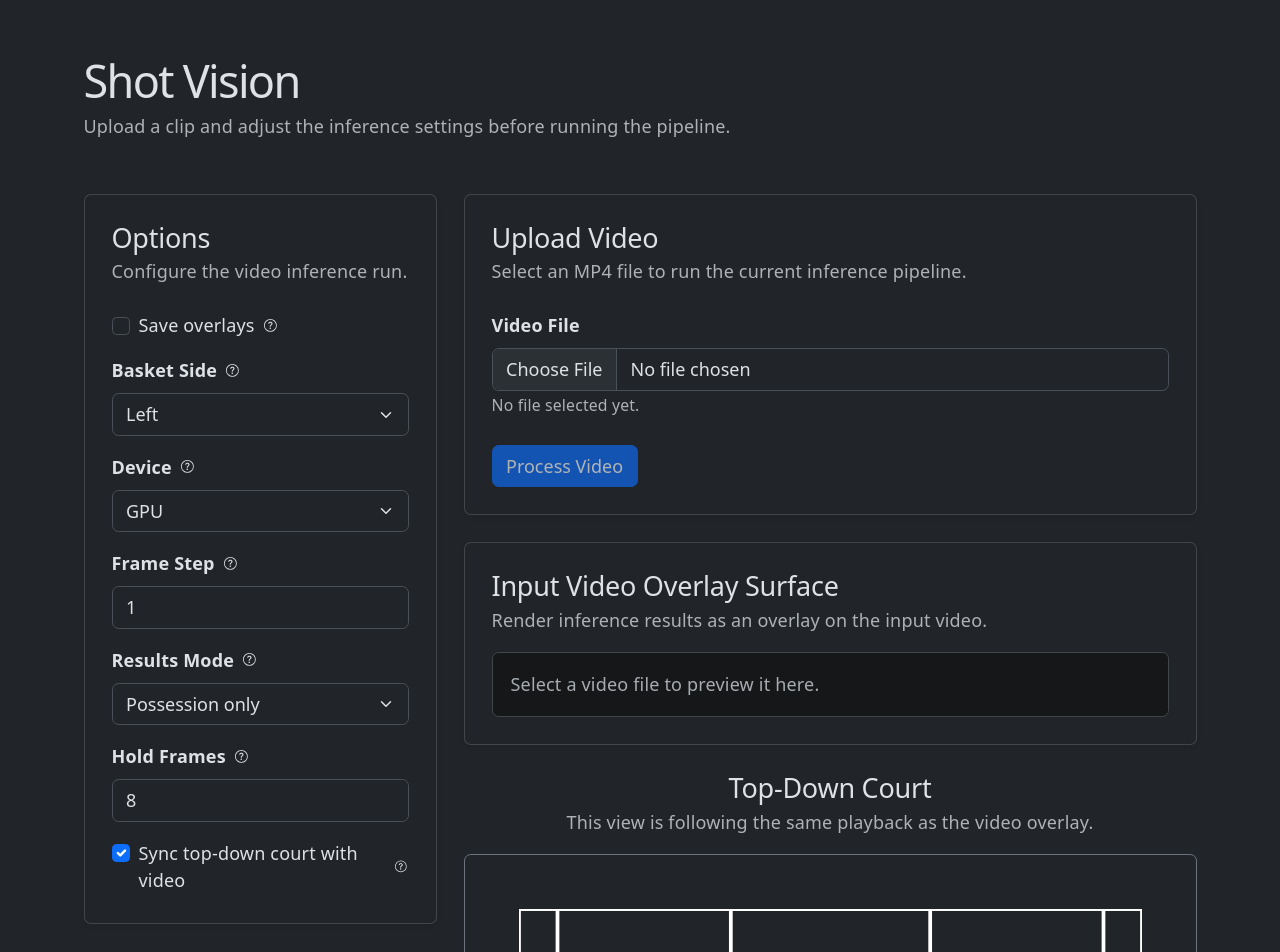
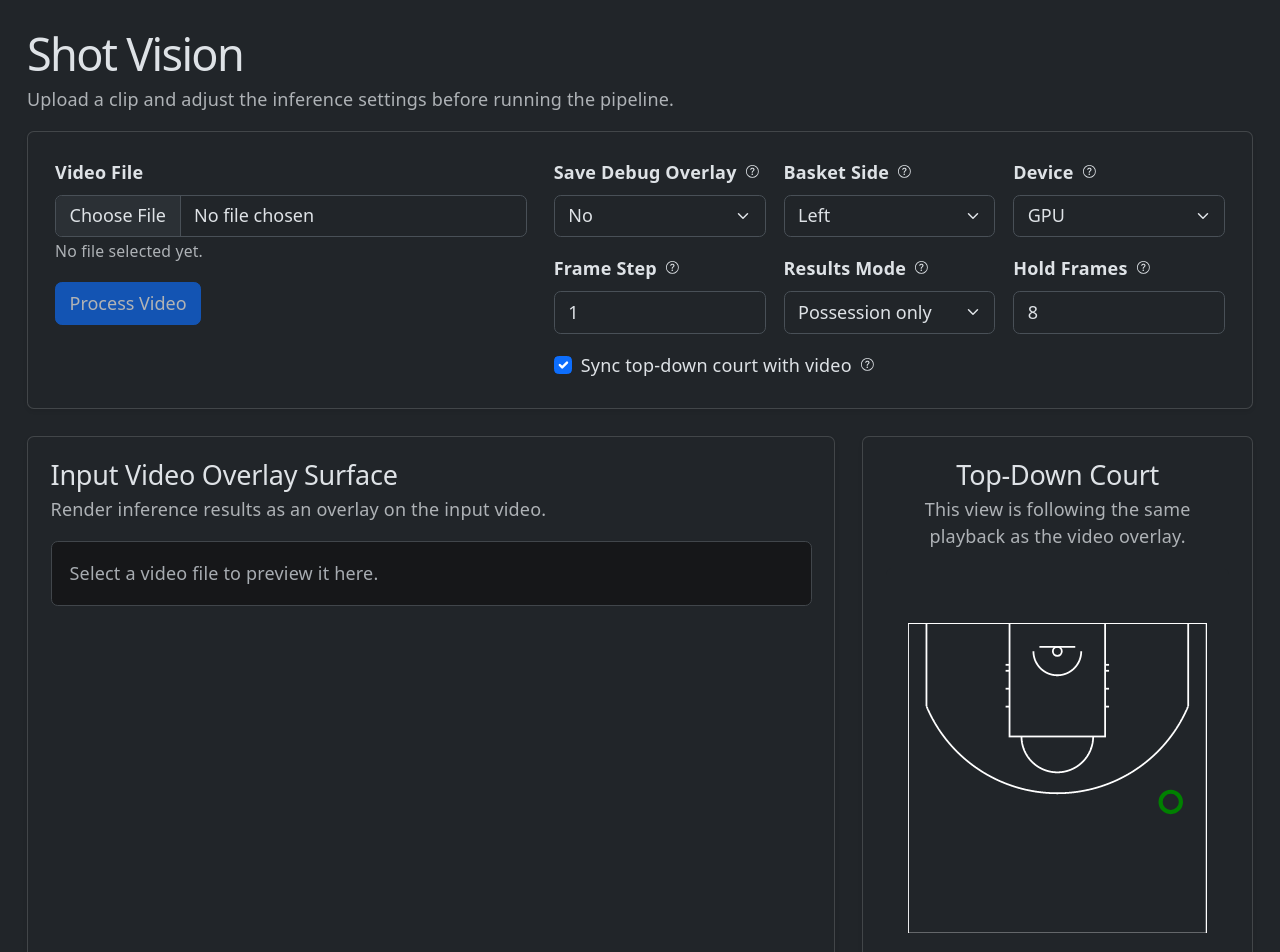
Before and after one commit to odera143/ShotVision, a React (Vite) app in the folder ui/: page / in a window 1280 px wide. Shown: the top 952 px of the page. Built offline with nearby package versions, Linux system fonts and the light colour scheme.

Commit message:
update page layout

```diff
--- a/ui/src/App.css
+++ b/ui/src/App.css
@@ -1,10 +1,19 @@
+.main-surface-card > .card-body {
+  display: flex;
+  min-height: 0;
+  padding: 1rem;
+}
+
+.main-surface-card .vstack {
+  width: 100%;
+}
+
 .video-overlay-shell {
   position: relative;
   overflow: hidden;
   border: 1px solid var(--border);
   border-radius: 0.75rem;
-  background:
-    linear-gradient(180deg, rgba(8, 6, 13, 0.04), rgba(8, 6, 13, 0.08)), #05070a;
+  background: #05070a;
   box-shadow: var(--shadow);
 }
 
@@ -12,7 +21,7 @@
   display: block;
   width: 100%;
   height: auto;
-  max-height: 70vh;
+  max-height: 68vh;
 }
 
 .video-overlay-layer {
@@ -50,3 +59,17 @@
   font-size: 0.95rem;
   color: var(--text);
 }
+
+.topdown-view {
+  height: 100%;
+}
+
+@media (min-width: 1200px) {
+  .main-surface-card > .card-body {
+    padding: 1.25rem;
+  }
+
+  .topdown-view .halfcourt-layout {
+    flex: 1;
+  }
+}
--- a/ui/src/App.tsx
+++ b/ui/src/App.tsx
@@ -204,8 +204,8 @@ function App() {
   );
 
   return (
-    <Container fluid='lg' className='py-4 py-md-5 text-start'>
-      <Stack gap={1} className='mb-4 mb-md-5'>
+    <Container fluid className='py-3 py-md-4 px-4 text-start'>
+      <Stack gap={1} className='mb-3'>
         <h1 className='mb-0'>Shot Vision</h1>
         <p className='text-body-secondary mb-0'>
           Upload a clip and adjust the inference settings before running the
@@ -213,174 +213,15 @@ function App() {
         </p>
       </Stack>
 
-      <Row className='g-4 align-items-start'>
-        <Col lg={5} xl={4}>
-          <Card className='h-100 shadow-sm'>
-            <Card.Body className='p-4'>
-              <Stack gap={4}>
-                <div>
-                  <h2 className='h4 mb-1'>Options</h2>
-                  <p className='text-body-secondary mb-0'>
-                    Configure the video inference run.
-                  </p>
-                </div>
+      <Alert show={!!error} variant='danger'>
+        {error}
+      </Alert>
 
-                <Form>
-                  <Form.Group className='mb-3'>
-                    <Form.Check
-                      type='checkbox'
-                      label={renderLabelWithTooltip(
-                        'Save overlays',
-                        'Returns an output video with detections, paint geometry, and court coordinates drawn on each frame.',
-                      )}
-                      checked={options.saveOverlays}
-                      onChange={(e) =>
-                        setOptions({
-                          ...options,
-                          saveOverlays: e.target.checked,
-                        })
-                      }
-                    />
-                  </Form.Group>
-
-                  <Form.Group className='mb-3'>
-                    <Form.Label className='fw-semibold'>
-                      {renderLabelWithTooltip(
-                        'Basket Side',
-                        'Choose which side of the frame contains the visible hoop so the paint homography is oriented correctly.',
-                      )}
-                    </Form.Label>
-                    <Form.Select
-                      value={options.basketSide}
-                      onChange={(e) =>
-                        setOptions({
-                          ...options,
-                          basketSide: e.target.value as 'LEFT' | 'RIGHT',
-                        })
-                      }
-                    >
-                      <option value='LEFT'>Left</option>
-                      <option value='RIGHT'>Right</option>
-                    </Form.Select>
-                  </Form.Group>
-
-                  <Form.Group className='mb-3'>
-                    <Form.Label className='fw-semibold'>
-                      {renderLabelWithTooltip(
-                        'Device',
-                        'Select GPU for faster inference when CUDA is available, or CPU if you want to run without the graphics card.',
-                      )}
-                    </Form.Label>
-                    <Form.Select
-                      value={options.device}
-                      onChange={(e) =>
-                        setOptions({
-                          ...options,
-                          device: e.target.value as 'CPU' | 'GPU',
-                        })
-                      }
-                    >
-                      <option value='CPU'>CPU</option>
-                      <option value='GPU'>GPU</option>
-                    </Form.Select>
-                  </Form.Group>
-
-                  <Form.Group className='mb-3'>
-                    <Form.Label className='fw-semibold'>
-                      {renderLabelWithTooltip(
-                        'Frame Step',
-                        'Processes every Nth frame. Higher values run faster but skip more frames.',
-                      )}
-                    </Form.Label>
-                    <Form.Control
-                      type='number'
-                      min={1}
-                      value={options.frameStep}
-                      onChange={(e) =>
-                        setOptions({
-                          ...options,
-                          frameStep: parseInt(e.target.value) || 1,
-                        })
-                      }
-                    />
-                  </Form.Group>
-
-                  <Form.Group className='mb-3'>
-                    <Form.Label className='fw-semibold'>
-                      {renderLabelWithTooltip(
-                        'Results Mode',
-                        'Choose whether the API should return the full run summary or only the possession data needed for the court-view UI.',
-                      )}
-                    </Form.Label>
-                    <Form.Select
-                      value={options.resultsMode}
-                      onChange={(e) =>
-                        setOptions({
-                          ...options,
-                          resultsMode: e.target.value as
-                            | 'FULL'
-                            | 'POSSESSION_ONLY',
-                        })
-                      }
-                    >
-                      <option value='POSSESSION_ONLY'>Possession only</option>
-                      <option value='FULL'>Full summary</option>
-                    </Form.Select>
-                  </Form.Group>
-
-                  <Form.Group>
-                    <Form.Label className='fw-semibold'>
-                      {renderLabelWithTooltip(
-                        'Hold Frames',
-                        'Keeps the current ball handler for this many uncertain frames before dropping possession.',
-                      )}
-                    </Form.Label>
-                    <Form.Control
-                      type='number'
-                      min={0}
-                      value={options.holdFrames}
-                      onChange={(e) =>
-                        setOptions({
-                          ...options,
-                          holdFrames: parseInt(e.target.value) || 0,
-                        })
-                      }
-                    />
-                  </Form.Group>
-
-                  <Form.Group className='mt-3'>
-                    <Form.Check
-                      type='checkbox'
-                      label={renderLabelWithTooltip(
-                        'Sync top-down court with video',
-                        'Links the court view to the same frame index and scrub position as the browser video overlay.',
-                      )}
-                      checked={sharedPlaybackEnabled}
-                      onChange={(e) =>
-                        setSharedPlaybackEnabled(e.target.checked)
-                      }
-                    />
-                  </Form.Group>
-                </Form>
-              </Stack>
-            </Card.Body>
-          </Card>
-        </Col>
-
-        <Col lg={7} xl={8}>
-          <Alert show={!!error} variant='danger'>
-            {error}
-          </Alert>
-          <Card className='shadow-sm'>
-            <Card.Body className='p-4'>
-              <Stack gap={4}>
-                <div>
-                  <h2 className='h4 mb-1'>Upload Video</h2>
-                  <p className='text-body-secondary mb-0'>
-                    Select an MP4 file to run the current inference pipeline.
-                  </p>
-                </div>
-
+      <Card className='mb-3 mb-xl-4 shadow-sm'>
+        <Card.Body className='p-3 p-md-4'>
+          <Row className='g-3 g-xl-4 align-items-start'>
+            <Col lg={5}>
+              <Stack gap={3}>
                 <Form.Group>
                   <Form.Label className='fw-semibold'>Video File</Form.Label>
                   <Form.Control
@@ -413,10 +254,177 @@ function App() {
                   </Button>
                 </div>
               </Stack>
-            </Card.Body>
-          </Card>
-          <Card className='mt-4 shadow-sm'>
-            <Card.Body className='p-4'>
+            </Col>
+
+            <Col lg={7}>
+              <Form>
+                <Row className='g-3'>
+                  <Col md={6} xl={4}>
+                    <Form.Group>
+                      <Form.Label className='fw-semibold'>
+                        {renderLabelWithTooltip(
+                          'Save Debug Overlay',
+                          'Returns an output video from the pipeline with all detections overlaid.',
+                        )}
+                      </Form.Label>
+                      <Form.Select
+                        value={options.saveOverlays ? 'yes' : 'no'}
+                        onChange={(e) =>
+                          setOptions({
+                            ...options,
+                            saveOverlays: e.target.value === 'yes',
+                          })
+                        }
+                      >
+                        <option value='no'>No</option>
+                        <option value='yes'>Yes</option>
+                      </Form.Select>
+                    </Form.Group>
+                  </Col>
+
+                  <Col md={6} xl={4}>
+                    <Form.Group>
+                      <Form.Label className='fw-semibold'>
+                        {renderLabelWithTooltip(
+                          'Basket Side',
+                          'Choose which side of the frame contains the visible hoop so the paint homography is oriented correctly.',
+                        )}
+                      </Form.Label>
+                      <Form.Select
+                        value={options.basketSide}
+                        onChange={(e) =>
+                          setOptions({
+                            ...options,
+                            basketSide: e.target.value as 'LEFT' | 'RIGHT',
+                          })
+                        }
+                      >
+                        <option value='LEFT'>Left</option>
+                        <option value='RIGHT'>Right</option>
+                      </Form.Select>
+                    </Form.Group>
+                  </Col>
+
+                  <Col md={6} xl={4}>
+                    <Form.Group>
+                      <Form.Label className='fw-semibold'>
+                        {renderLabelWithTooltip(
+                          'Device',
+                          'Select GPU for faster inference when CUDA is available, or CPU if you want to run without the graphics card.',
+                        )}
+                      </Form.Label>
+                      <Form.Select
+                        value={options.device}
+                        onChange={(e) =>
+                          setOptions({
+                            ...options,
+                            device: e.target.value as 'CPU' | 'GPU',
+                          })
+                        }
+                      >
+                        <option value='CPU'>CPU</option>
+                        <option value='GPU'>GPU</option>
+                      </Form.Select>
+                    </Form.Group>
+                  </Col>
+
+                  <Col md={6} xl={4}>
+                    <Form.Group>
+                      <Form.Label className='fw-semibold'>
+                        {renderLabelWithTooltip(
+                          'Frame Step',
+                          'Processes every Nth frame. Higher values run faster but skip more frames.',
+                        )}
+                      </Form.Label>
+                      <Form.Control
+                        type='number'
+                        min={1}
+                        value={options.frameStep}
+                        onChange={(e) =>
+                          setOptions({
+                            ...options,
+                            frameStep: parseInt(e.target.value) || 1,
+                          })
+                        }
+                      />
+                    </Form.Group>
+                  </Col>
+
+                  <Col md={6} xl={4}>
+                    <Form.Group>
+                      <Form.Label className='fw-semibold'>
+                        {renderLabelWithTooltip(
+                          'Results Mode',
+                          'Choose whether the API should return the full run summary or only the possession data needed for the court-view UI.',
+                        )}
+                      </Form.Label>
+                      <Form.Select
+                        value={options.resultsMode}
+                        onChange={(e) =>
+                          setOptions({
+                            ...options,
+                            resultsMode: e.target.value as
+                              | 'FULL'
+                              | 'POSSESSION_ONLY',
+                          })
+                        }
+                      >
+                        <option value='POSSESSION_ONLY'>Possession only</option>
+                        <option disabled value='FULL'>
+                          Full summary - Disabled
+                        </option>
+                      </Form.Select>
+                    </Form.Group>
+                  </Col>
+
+                  <Col md={6} xl={4}>
+                    <Form.Group>
+                      <Form.Label className='fw-semibold'>
+                        {renderLabelWithTooltip(
+                          'Hold Frames',
+                          'Keeps the current ball handler for this many uncertain frames before dropping possession.',
+                        )}
+                      </Form.Label>
+                      <Form.Control
+                        type='number'
+                        min={0}
+                        value={options.holdFrames}
+                        onChange={(e) =>
+                          setOptions({
+                            ...options,
+                            holdFrames: parseInt(e.target.value) || 0,
+                          })
+                        }
+                      />
+                    </Form.Group>
+                  </Col>
+
+                  <Col xs={12}>
+                    <Form.Group>
+                      <Form.Check
+                        type='checkbox'
+                        label={renderLabelWithTooltip(
+                          'Sync top-down court with video',
+                          'Links the court view to the same frame index and scrub position as the browser video overlay.',
+                        )}
+                        checked={sharedPlaybackEnabled}
+                        onChange={(e) =>
+                          setSharedPlaybackEnabled(e.target.checked)
+                        }
+                      />
+                    </Form.Group>
+                  </Col>
+                </Row>
+              </Form>
+            </Col>
+          </Row>
+        </Card.Body>
+      </Card>
+
+      <Row className='g-3 g-xl-4 align-items-stretch mb-3 mb-xl-4'>
+        <Col xl={8}>
+          <Card className='main-surface-card h-100 shadow-sm'>
+            <Card.Body>
               <VideoOverlayPlayer
                 videoUrl={selectedVideoUrl}
                 results={playbackResults}
@@ -429,9 +437,27 @@ function App() {
               />
             </Card.Body>
           </Card>
+        </Col>
+
+        <Col xl={4}>
+          <Card className='main-surface-card h-100 shadow-sm'>
+            <Card.Body>
+              <RenderTopDown
+                results={playbackResults}
+                sharedPlaybackEnabled={sharedPlaybackEnabled}
+                sharedFrameIndex={sharedFrameIndex}
+                onSharedFrameIndexChange={setSharedFrameIndex}
+              />
+            </Card.Body>
+          </Card>
+        </Col>
+      </Row>
+
+      <Row className='g-3 g-xl-4'>
+        <Col xl={8}>
           {results && (
-            <Card className='mt-4 shadow-sm'>
-              <Card.Body className='p-4'>
+            <Card className='mt-3 mt-xl-4 shadow-sm'>
+              <Card.Body className='p-3 p-md-4'>
                 <Stack gap={3}>
                   <div>
                     <h2 className='h4 mb-1'>Results</h2>
@@ -454,8 +480,8 @@ function App() {
             </Card>
           )}
           {overlayArtifactName && (
-            <Card className='mt-4 shadow-sm'>
-              <Card.Body className='p-4'>
+            <Card className='mt-3 mt-xl-4 shadow-sm'>
+              <Card.Body className='p-3 p-md-4'>
                 <Stack gap={3}>
                   <div>
                     <h2 className='h4 mb-1'>Overlay Debug Artifact</h2>
@@ -470,14 +496,6 @@ function App() {
               </Card.Body>
             </Card>
           )}
-          <div className='mt-4'>
-            <RenderTopDown
-              results={playbackResults}
-              sharedPlaybackEnabled={sharedPlaybackEnabled}
-              sharedFrameIndex={sharedFrameIndex}
-              onSharedFrameIndexChange={setSharedFrameIndex}
-            />
-          </div>
         </Col>
       </Row>
     </Container>
--- a/ui/src/features/halfcourt/HalfCourt.css
+++ b/ui/src/features/halfcourt/HalfCourt.css
@@ -2,16 +2,35 @@
   display: flex;
   justify-content: center;
   align-items: center;
+  min-height: 0;
   width: 100%;
 }
 
 .halfcourt-surface {
   display: flex;
-  justify-content: flex-end;
+  justify-content: center;
   align-items: center;
-  width: 750px;
+  width: 100%;
   max-width: 100%;
-  padding: 3rem;
+  min-height: 420px;
+  padding: 1.25rem;
   border-radius: 0.375rem;
   background-color: #212529;
 }
+
+.halfcourt-surface svg {
+  max-height: 58vh;
+}
+
+@media (max-width: 1199.98px) {
+  .halfcourt-surface {
+    min-height: 360px;
+  }
+}
+
+@media (max-width: 575.98px) {
+  .halfcourt-surface {
+    min-height: 280px;
+    padding: 0.75rem;
+  }
+}
--- a/ui/src/features/halfcourt/components/HalfCourt.tsx
+++ b/ui/src/features/halfcourt/components/HalfCourt.tsx
@@ -116,7 +116,7 @@ const HalfCourt = ({ handlerXY }: HalfCourtProps) => {
 
   return (
     <div className='halfcourt-layout'>
-      <div className='halfcourt-surface border border-secondary'>
+      <div className='halfcourt-surface'>
         <svg ref={svgRef} width='100%' />
       </div>
     </div>
--- a/ui/src/features/render/RenderTopDown.tsx
+++ b/ui/src/features/render/RenderTopDown.tsx
@@ -143,7 +143,7 @@ const RenderTopDown = ({
   };
 
   return (
-    <Stack gap={3} className='align-items-center'>
+    <Stack gap={3} className='topdown-view align-items-center'>
       <div className='text-center'>
         <h2 className='h4 mb-1'>Top-Down Court</h2>
         <p className='text-body-secondary mb-0'>
```
